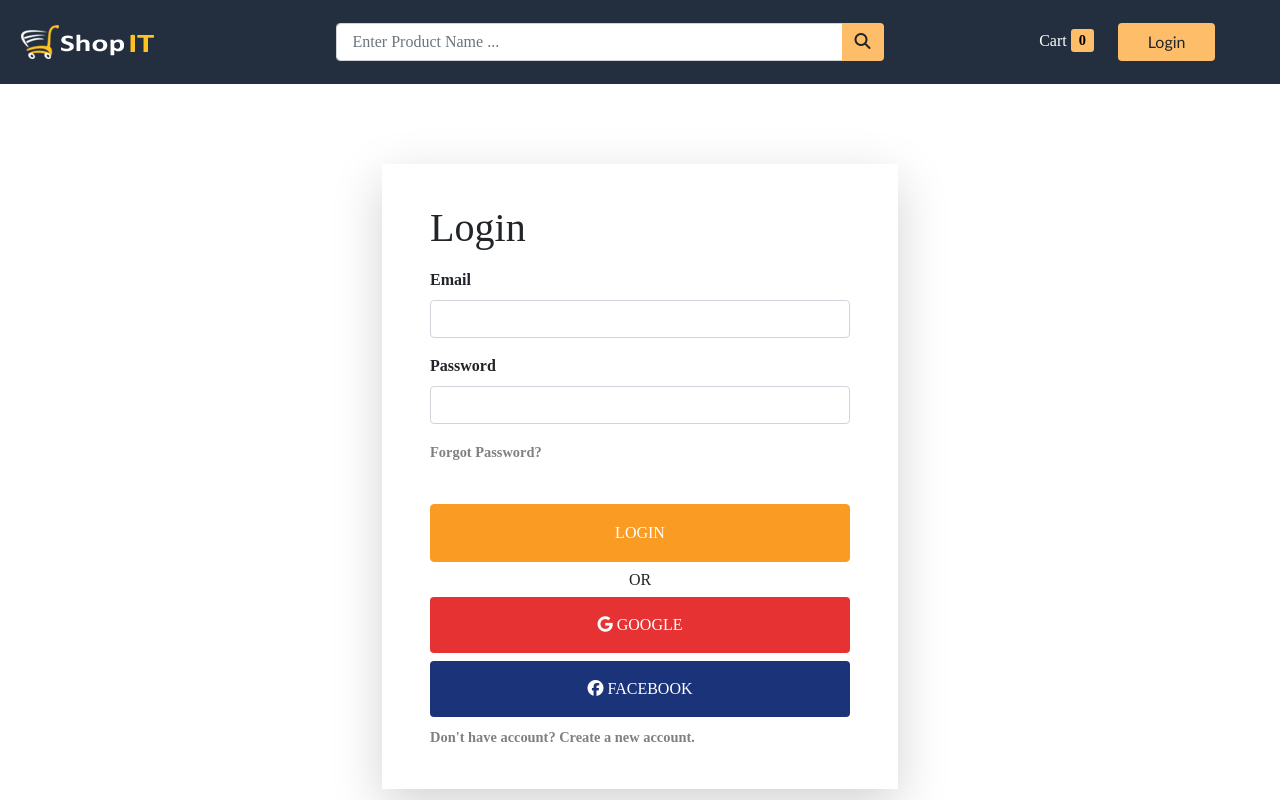
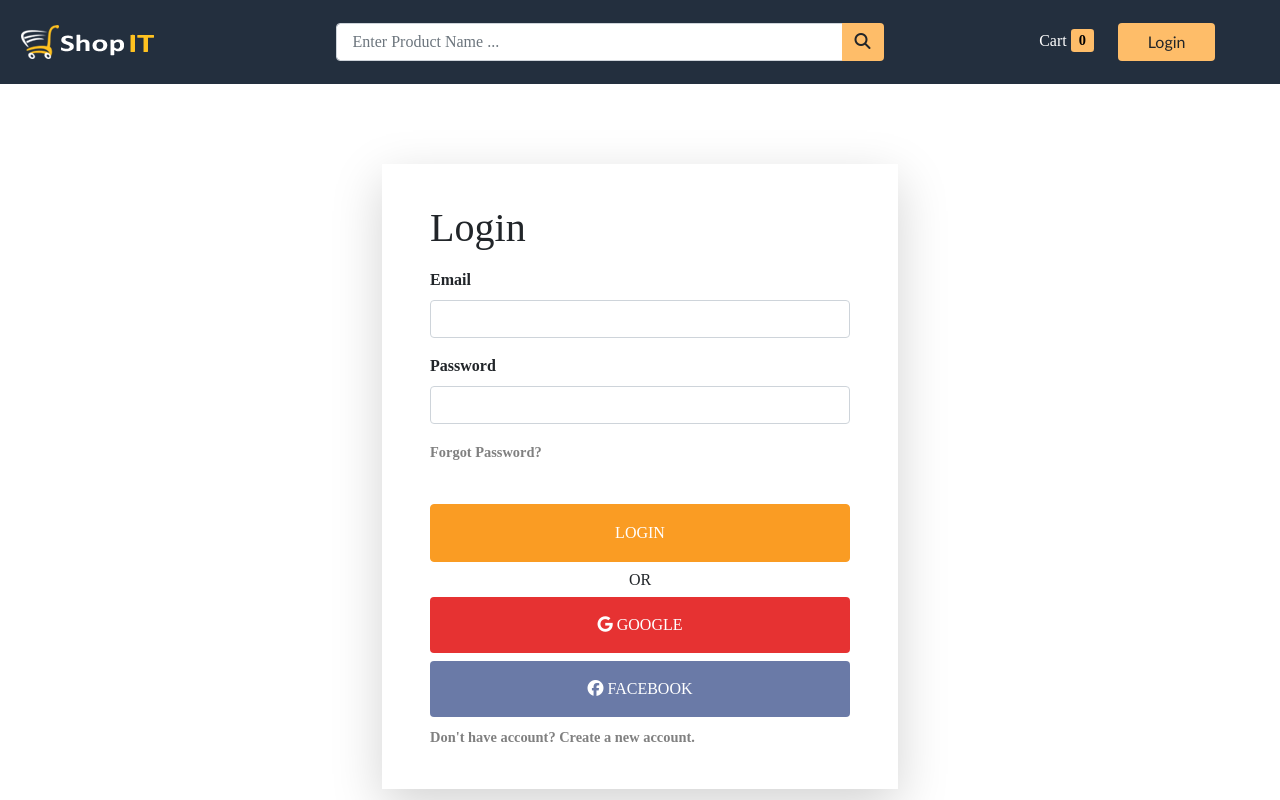
Before and after one commit to tuanfunix99/ShopIT-Ecommerce, a React (Create React App) app in the folder client/: page /login in a window 1280 px wide. Built offline with nearby package versions, Linux system fonts and the light colour scheme; no server answers.

Commit message:
disabled login with facebook

```diff
--- a/client/src/pages/login/Login.jsx
+++ b/client/src/pages/login/Login.jsx
@@ -138,7 +138,7 @@ const Login = () => {
                 id="login_button"
                 type="button"
                 className="btn btn-block btn-facebook py-3 mb-2 mt-0"
-                disabled={loading}
+                disabled={true}
                 onClick={onLoginFacebook}
               >
                 <i class="fab fa-facebook"></i> FACEBOOK
```
